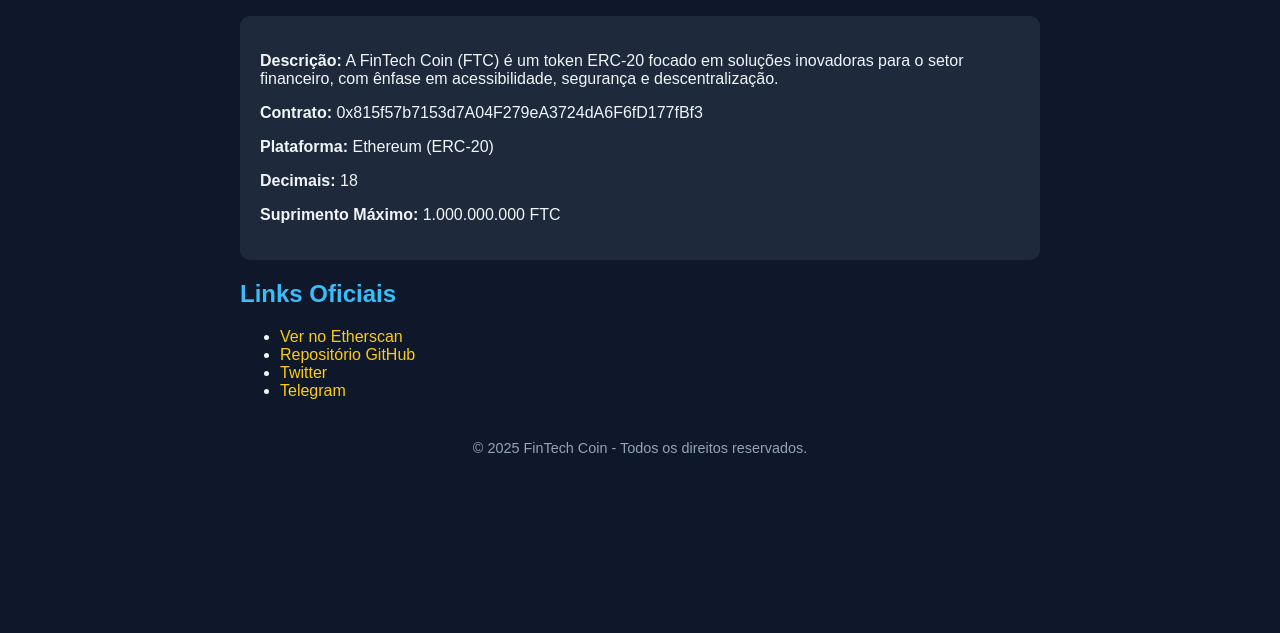
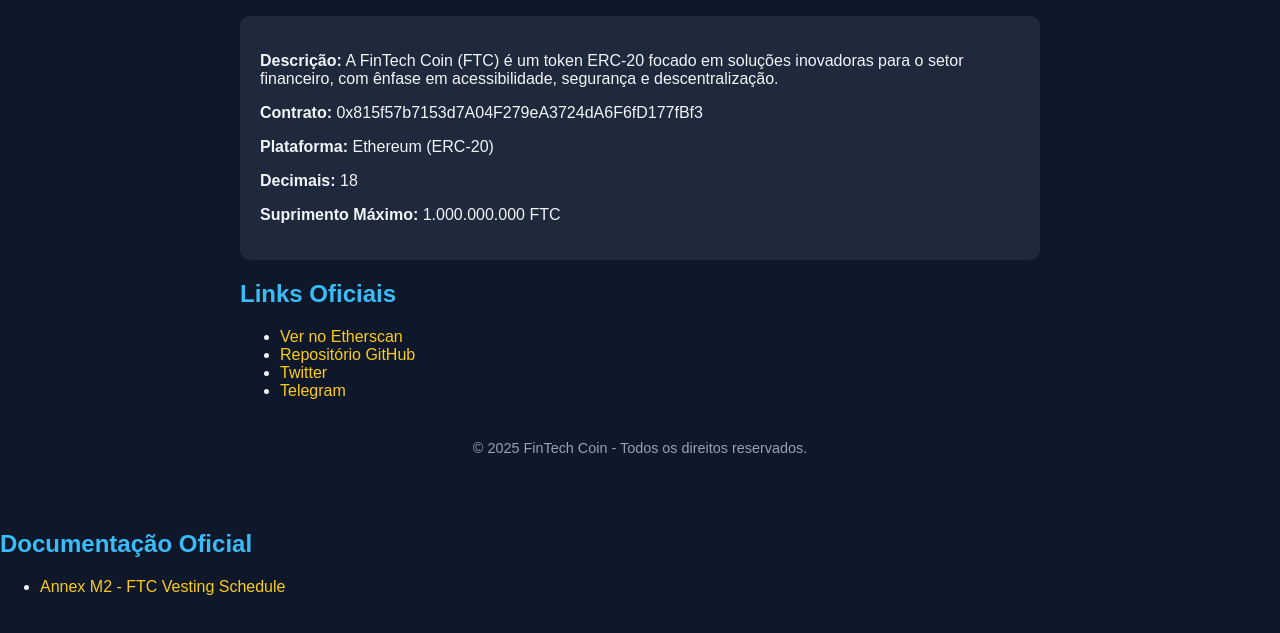
Before and after one commit to Edivaldo504/FinTechCoin-Website, a plain HTML site: page index.html in a window 1280 px wide. Shown: the part 163-796 px from the top of the page. Drawn offline with Linux system fonts and the light colour scheme.

Commit message:
Update index.html

```diff
--- a/index.html
+++ b/index.html
@@ -71,3 +71,7 @@
   </div>
 </body>
 </html>
+<h2>Documentação Oficial</h2>
+<ul>
+    <li><a href="https://github.com/Edivaldo504/FinTechCoin-Website/raw/main/FTC_Annex_M2.csv" target="_blank">Annex M2 - FTC Vesting Schedule</a></li>
+</ul>
```
